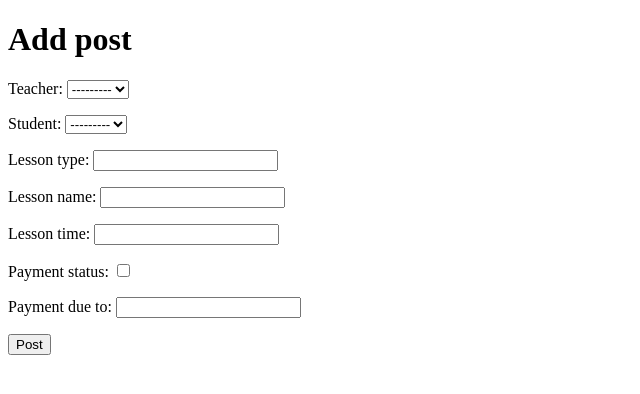
After one commit to Liese1otte/quick-buck, a Django app: page /posts/add_post/ in a window 1280 px wide. The commit adds this page. Shown: the top 394 px of the page, without its empty margins (0-640 px from the left). Run offline with Django 4.2, Linux system fonts and the light colour scheme; data comes from the database, SQL or seed files in the repository; both versions use the stored data as it was after the commit.

Commit message:
Add post system

```diff
--- a/posts/models.py
+++ b/posts/models.py
@@ -1,5 +1,6 @@
 from django.db import models
 from django.contrib.auth.models import User
+from django.urls import reverse
 
 
 class PostModel(models.Model):
@@ -13,3 +14,6 @@ class PostModel(models.Model):
 
     def __str__(self):
         return f"{self.student} with {self.teacher} | {self.lesson_type} | {self.lesson_time}"
+
+    def get_absolute_url(self):
+        return reverse("PostsView")
--- /dev/null
+++ b/posts/templates/add_post_view.html
@@ -0,0 +1,10 @@
+<!DOCTYPE html>
+<head></head>
+<body>
+    <h1>Add post</h1>
+    <form method="POST">
+        {% csrf_token %}
+        {{ form.as_p }}
+        <button>Post</button>
+    </form>
+</body>
--- a/posts/templates/view_posts.html
+++ b/posts/templates/view_posts.html
@@ -2,6 +2,7 @@
 <head> </head>
 <body>
     <h1>Posts</h1>
+    <a href="{% url 'AddPostView' %}">New Post</a>
     <ul>
         {% for post in object_list %}
             <li>
--- a/posts/urls.py
+++ b/posts/urls.py
@@ -4,4 +4,5 @@ from . import views
 urlpatterns = [
     path("", views.PostsView.as_view(), name="PostsView"),
     path("post/<int:pk>", views.DetailedPostView.as_view(), name="DetailedPostView"),
+    path("add_post/", views.AddPostView.as_view(), name="AddPostView"),
 ]
--- a/posts/views.py
+++ b/posts/views.py
@@ -1,5 +1,5 @@
 from django.shortcuts import render
-from django.views.generic import ListView, DetailView
+from django.views.generic import ListView, DetailView, CreateView
 from .models import PostModel
 
 
@@ -10,4 +10,11 @@ class PostsView(ListView):
 
 class DetailedPostView(DetailView):
     model = PostModel
+    context_object_name = "post"
     template_name = "detailed_post_view.html"
+
+
+class AddPostView(CreateView):
+    model = PostModel
+    template_name = "add_post_view.html"
+    fields = "__all__"
```
Also changed, not shown: db.sqlite3.
